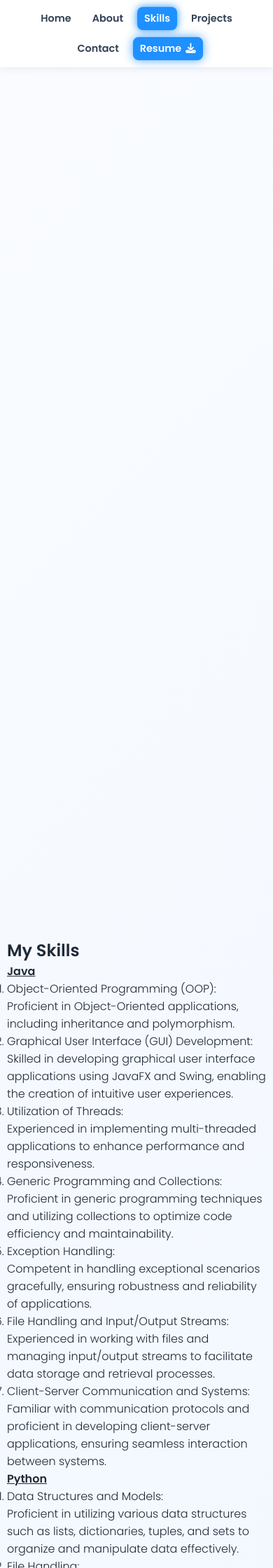
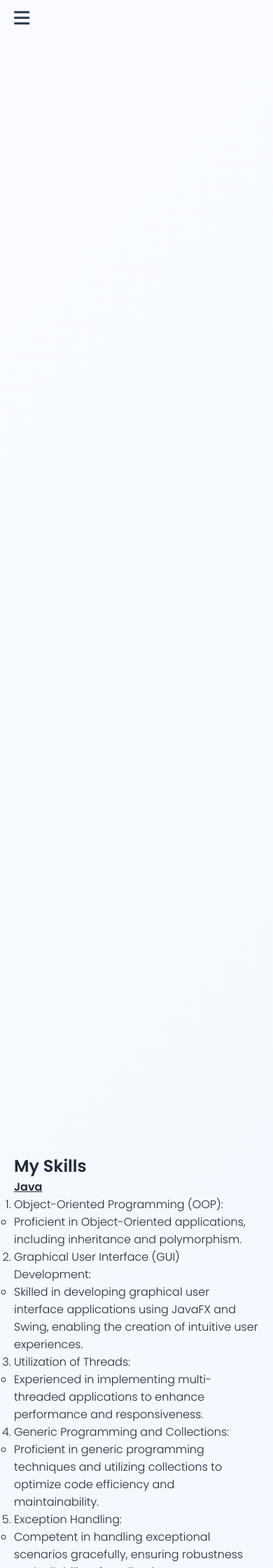
Before and after one commit to mosheyaku/resume, a Django app: page / in a window 390 px wide. Shown: the top 2240 px of the page at 70% size. Run offline with Django 4.2, Linux system fonts and the light colour scheme.

Commit message:
updating the mobile navigation bar to make it look more user-friendly.

```diff
--- a/static/apps.css
+++ b/static/apps.css
@@ -31,13 +31,32 @@ body {
   z-index: 9999;
 }
 
+nav {
+  display: flex;
+  align-items: center;
+  justify-content: center;
+  position: relative;
+}
+
+.hamburger {
+  display: none;
+  position: absolute;
+  left: 20px;
+  top: 12px;
+  background: none;
+  border: none;
+  font-size: 1.6rem;
+  cursor: pointer;
+  color: #334155;
+  z-index: 10001;
+}
+
 .nav-list {
   display: flex;
   justify-content: center;
   gap: 30px;
   padding: 15px 0;
   list-style: none;
-  flex-wrap: wrap;
 }
 
 .nav-list li {
@@ -68,7 +87,7 @@ body {
 
 /* Main content */
 .main-content {
-  padding-top: 80px;  /* same as your navbar height */
+  padding-top: 80px;
   max-width: 900px;
   margin: 0 auto;
   padding-left: 20px;
@@ -121,7 +140,6 @@ body {
   position: relative;
 }
 
-/* Neon spinning ring */
 .hero-photo-wrapper {
   position: relative;
   width: 190px;
@@ -147,7 +165,6 @@ body {
   z-index: 1;
 }
 
-/* Hero photo */
 .hero-photo {
   width: 190px;
   height: 190px;
@@ -255,7 +272,6 @@ a:hover {
   }
 }
 
-/* Spin keyframes */
 @keyframes spin {
   0% {
     transform: rotate(0deg);
@@ -265,74 +281,55 @@ a:hover {
   }
 }
 
-/* Extra guarantee for short blocks */
-#contact,
-#about {
-  min-height: 60vh;
-}
+/* Responsive */
+@media (max-width: 768px) {
+  nav {
+    justify-content: flex-start;
+    padding-left: 10px;
+  }
 
-/* Responsive Design */
-@media (max-width: 768px) {
+  .hamburger {
+    display: block;
+  }
+
+  .nav-list {
+    position: absolute;
+    top: 100%;
+    left: 0;
+    right: 0;
+    background: white;
+    flex-direction: column;
+    align-items: center;
+    display: none;
+    padding: 15px 0;
+    gap: 15px;
+    box-shadow: 0 4px 12px rgba(0, 0, 0, 0.1);
+  }
+
+  .nav-list.show {
+    display: flex;
+  }
+
   .hero-name {
-    font-size: 2rem;
+    font-size: 2.5rem;
   }
 
   .hero-photo,
   .hero-photo-wrapper {
-    width: 120px;
-    height: 120px;
+    width: 140px;
+    height: 140px;
   }
 
   .hero-photo-wrapper::before {
-    width: 132px;
-    height: 132px;
-    top: -6px;
-    left: -6px;
+    width: 152px;
+    height: 152px;
   }
 
-  .hero-subtitle {
-    font-size: 1rem;
-    padding: 0 10px;
-  }
-
-  .hero-socials {
-    gap: 20px;
-    font-size: 1.4rem;
-  }
-
-  .nav-list {
-    gap: 10px;
-    padding: 10px;
-  }
-
-  .nav-link,
-  .resume-link {
-    font-size: 0.9rem;
-    padding: 6px 10px;
+  .section h2 {
+    font-size: 2rem;
   }
 
   .main-content {
-    padding-left: 10px;
-    padding-right: 10px;
-  }
-
-  .section h2 {
-    font-size: 1.6rem;
-    border-left-width: 6px;
-  }
-
-  .section {
-    margin: 80px 0;
-  }
-
-  .skills-list li,
-  .projects-list li {
-    font-size: 1rem;
-  }
-
-  .hero-section {
-    height: auto;
-    padding-top: 120px;
-    padding-bottom: 40px;
+    padding-top: 100px;
   }
 }
--- a/static/script.js
+++ b/static/script.js
@@ -2,6 +2,8 @@ document.addEventListener('DOMContentLoaded', () => {
   const navLinks = document.querySelectorAll('.nav-link');
   const sections = document.querySelectorAll('.section');
   const headerNav = document.querySelector('.header-nav');
+  const hamburger = document.querySelector('.hamburger');
+  const navList = document.querySelector('.nav-list');
 
   function getNavHeight() {
     return headerNav ? headerNav.offsetHeight : 60;
@@ -17,17 +19,19 @@ document.addEventListener('DOMContentLoaded', () => {
 
       if (!targetSection) return;
 
+      // Close mobile nav if open
+      if (navList.classList.contains('show')) {
+        navList.classList.remove('show');
+      }
+
       if (currentSection && currentSection !== targetSection) {
-        // Start slide out
         currentSection.classList.add('slide-out');
 
-        // Scroll immediately, no delay
         window.scrollTo({
           top: targetSection.offsetTop - getNavHeight() - 10,
           behavior: 'smooth'
         });
 
-        // Remove slide-out class shortly after animation starts
         setTimeout(() => {
           currentSection.classList.remove('slide-out');
         }, 300);
@@ -63,4 +67,11 @@ document.addEventListener('DOMContentLoaded', () => {
 
   window.addEventListener('scroll', onScroll);
   onScroll();
+
+  // Hamburger toggle
+  if (hamburger && navList) {
+    hamburger.addEventListener('click', () => {
+      navList.classList.toggle('show');
+    });
+  }
 });
--- a/templates/base.html
+++ b/templates/base.html
@@ -1,7 +1,7 @@
+{% load static %}
 <!DOCTYPE html>
 <html lang="en">
 <head>
-  {% load static %}
   <meta charset="UTF-8" />
   <meta name="viewport" content="width=device-width, initial-scale=1" />
   <title>{% block title %}Moshe Yakubov - Portfolio{% endblock %}</title>
@@ -15,6 +15,9 @@
 
 <header class="header-nav">
   <nav>
+    <button class="hamburger" aria-label="Toggle navigation">
+      <i class="fas fa-bars"></i>
+    </button>
     <ul class="nav-list">
       <li><a href="#hero" class="nav-link active">Home</a></li>
       <li><a href="#about" class="nav-link">About</a></li>
```
